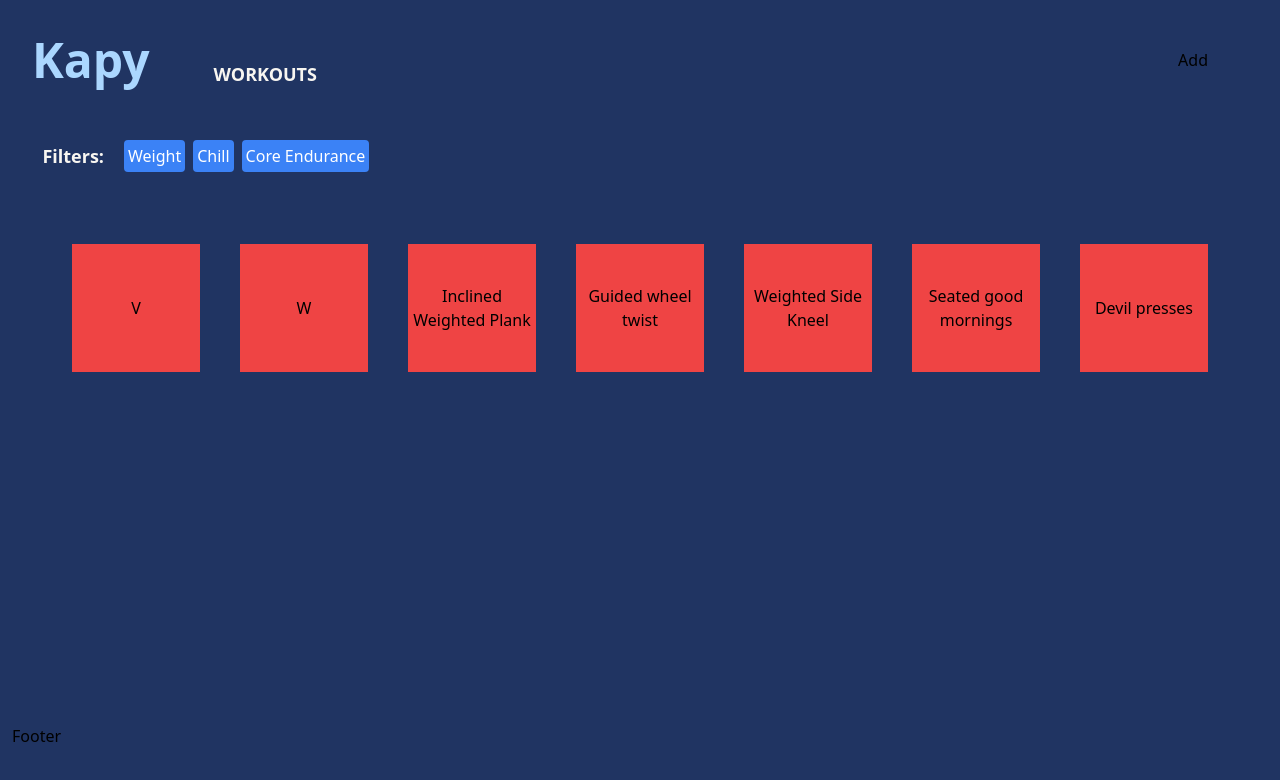
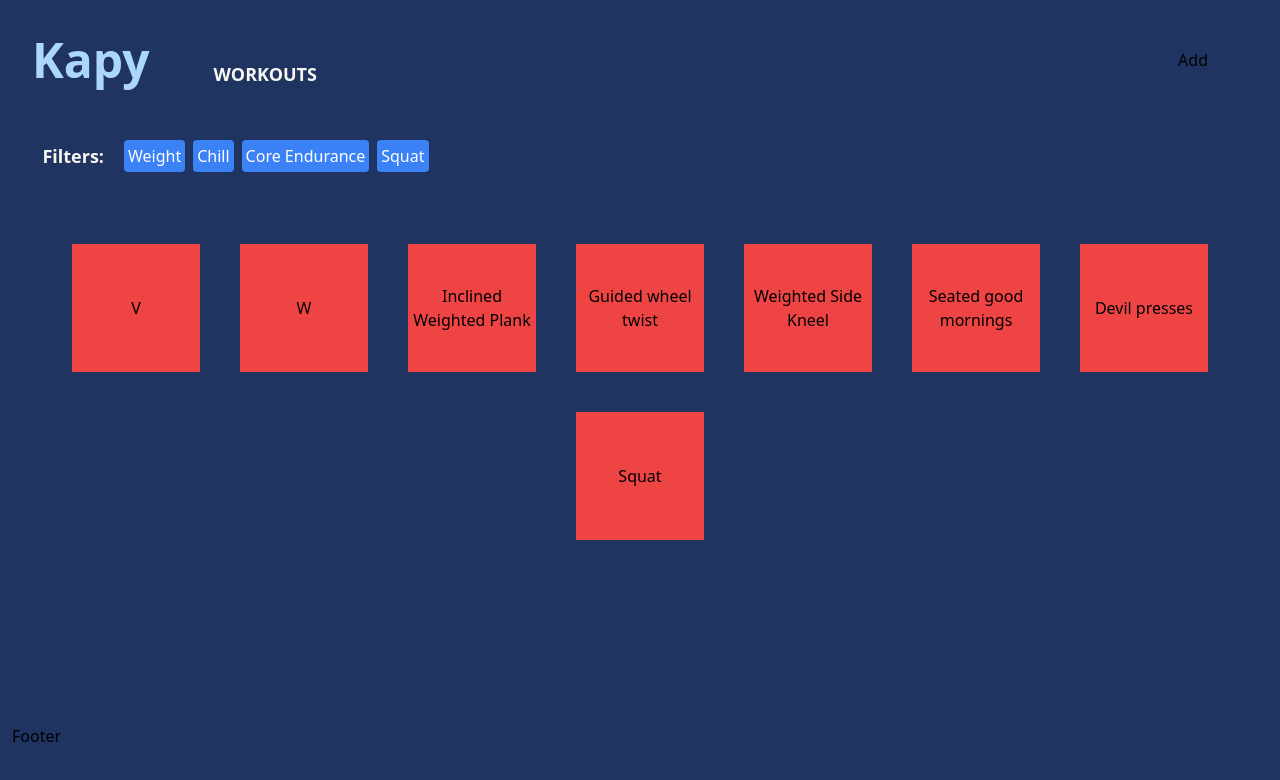
Before and after one commit to zcemckl/Kapy, a React (Vite) app in the folder kapy.client/: page / in a window 1280 px wide. Both pictures are taken after a click on the button "Workouts". Shown: the top 780 px of the page. Built offline with nearby package versions, Linux system fonts and the light colour scheme.

Commit message:
change interface names

```diff
--- a/kapy.client/src/App.tsx
+++ b/kapy.client/src/App.tsx
@@ -4,20 +4,20 @@ import WorkoutsPage, { WorkoutsLayout } from './pages/WorkoutsPage';
 import WorkoutPage, { WorkoutLayout } from './pages/WorkoutPage';
 import ErrorPage from './pages/ErrorPage';
 import Layout from './components/Layout';
-import { DefaultWorkout, Workout } from './classes/Workout.ts';
+import { DefaultWorkout, IWorkout } from './classes/Workout.ts';
 
-const sampleWorkouts: Workout[] = [
+const sampleWorkouts: IWorkout[] = [
     {
         "id": 1,
         "name": "V",
         "description": "V",
         "notes": [{
-            id: 0,
+            id: 1,
             content: "",
             width: 100,
             height: 100
         }, {
-            id: 0,
+            id: 2,
             content: "",
             width: 100,
             height: 100
@@ -29,12 +29,12 @@ const sampleWorkouts: Workout[] = [
         "name": "W",
         "description": "W",
         "notes": [{
-            id: 0,
+            id: 3,
             content: "",
             width: 100,
             height: 100
         }, {
-            id: 0,
+            id: 4,
             content: "",
             width: 100,
             height: 100
@@ -46,22 +46,22 @@ const sampleWorkouts: Workout[] = [
         "name": "Inclined Weighted Plank",
         "description": "Curl a dumbell while in inclined elbow plank position with legs spread",
         "notes": [{
-            id: 0,
+            id: 5,
             content: "Focus on the core balance",
             width: 100,
             height: 100
         }, {
-            id: 0,
+            id: 6,
             content: "Don't focus on the curl",
             width: 100,
             height: 100
         }, {
-            id: 0,
+            id: 7,
             content: "Keep core tight, not slack",
             width: 100,
             height: 100
         }, {
-            id: 0,
+            id: 8,
             content: "Slightly bend legs",
             width: 100,
             height: 100
@@ -73,17 +73,17 @@ const sampleWorkouts: Workout[] = [
         "name": "Guided wheel twist",
         "description": "Using elevated dumbell as a guide, twist body to feel it between the legs",
         "notes": [{
-            id: 0,
+            id: 9,
             content: "Start with hinge position",
             width: 100,
             height: 100
         }, {
-            id: 0,
+            id: 10,
             content: "lifting leg should be lifted further",
             width: 100,
             height: 100
         }, {
-            id: 0,
+            id: 11,
             content: "twist slowly",
             width: 100,
             height: 100
@@ -95,32 +95,32 @@ const sampleWorkouts: Workout[] = [
         "name": "Weighted Side Kneel",
         "description": "Kneel on one foot while holding a dumbbell and lean into direction of the foot",
         "notes": [{
-            id: 0,
+            id: 12,
             content: "leg should starting at 90deg",
             width: 100,
             height: 100
         }, {
-            id: 0,
+            id: 13,
             content: "dumbbell should be held horizontal",
             width: 100,
             height: 100
         }, {
-            id: 0,
+            id: 14,
             content: "use cusion on kneeling knee",
             width: 100,
             height: 100
         }, {
-            id: 0,
+            id: 15,
             content: "hip should be following motion",
             width: 100,
             height: 100
         }, {
-            id: 0,
+            id: 16,
             content: "upperbody should not 'lead' hip motion",
             width: 100,
             height: 100
         }, {
-            id: 0,
+            id: 17,
             content: "hip, knee and body motion should be in line with foot",
             width: 100,
             height: 100
@@ -132,22 +132,22 @@ const sampleWorkouts: Workout[] = [
         "name": "Seated good mornings",
         "description": "Lean forward with straight back",
         "notes": [{
-            id: 0,
+            id: 18,
             content: "don't arch back",
             width: 100,
             height: 100
         }, {
-            id: 0,
+            id: 19,
             content: "don't worry about butt leaving seat",
             width: 100,
             height: 100
         }, {
-            id: 0,
+            id: 20,
             content: "Hold single weight with clasped hands between thumb and index",
             width: 100,
             height: 100
         }, {
-            id: 0,
+            id: 21,
             content: "should feel a stretch up the spine",
             width: 100,
             height: 100
@@ -159,19 +159,41 @@ const sampleWorkouts: Workout[] = [
         "name": "Devil presses",
         "description": "burpees with weights",
         "notes": [{
-            id: 0,
+            id: 22,
             content: "Make sure arms align with legs when rising",
             width: 100,
             height: 100
         }],
         "hashtags": ["Core Endurance"]
+    },
+    {
+        "id": 8,
+        "name": "Squat",
+        "description": "squat",
+        "notes": [{
+            id: 23,
+            content: "Elbows below bar",
+            width: 100,
+            height: 100
+        }, {
+            id: 24,
+            content: "Legs shouldnt cave inwards",
+            width: 100,
+            height: 100
+        }, {
+            id: 25,
+            content: "Legs should be hip width and kept loose",
+            width: 100,
+            height: 100
+        }],
+        "hashtags": ["Squat"]
     }
 ];
 
 function App() {
     const [page, setPage] = useState('home');
-    const [workouts, setWorkouts] = useState<Workout[]>(sampleWorkouts);
-    const [workout, setWorkout] = useState<Workout>(DefaultWorkout());
+    const [workouts, setWorkouts] = useState<IWorkout[]>(sampleWorkouts);
+    const [workout, setWorkout] = useState<IWorkout>(DefaultWorkout());
     const [workoutPageMode, setWorkoutPageMode] = useState('read');
 
     if (page == 'home') {
--- a/kapy.client/src/components/Layout.tsx
+++ b/kapy.client/src/components/Layout.tsx
@@ -1,11 +1,11 @@
-interface LayoutProps {
+interface ILayoutProps {
     setPage: (page: string) => void;
     currentPage: string;
     currentPageButtons: React.ReactNode;
     children?: React.ReactNode;
 }
 
-function Layout({ setPage, currentPage, currentPageButtons, children }: LayoutProps) {
+function Layout({ setPage, currentPage, currentPageButtons, children }: ILayoutProps) {
     var parentPage = 'error'
     switch (currentPage) {
         case 'workout':
--- a/kapy.client/src/pages/HomePage.tsx
+++ b/kapy.client/src/pages/HomePage.tsx
@@ -1,8 +1,8 @@
-interface HomeProps {
+interface IHomeProps {
     setPage: (page: string) => void;
 }
 
-function HomePage({ setPage }: HomeProps) {
+function HomePage({ setPage }: IHomeProps) {
     return (
         <div className="flex flex-col justify-center items-center w-svw h-svh space-y-14">
             <h1 className="font-sans text-7xl font-extrabold"
--- a/kapy.client/src/pages/WorkoutsPage.tsx
+++ b/kapy.client/src/pages/WorkoutsPage.tsx
@@ -1,30 +1,30 @@
 import 'simplebar';
 import 'simplebar/dist/simplebar.css';
 import ResizeObserver from 'resize-observer-polyfill';
-import { DefaultWorkout, Workout } from '../classes/Workout.ts';
+import { DefaultWorkout, IWorkout } from '../classes/Workout.ts';
 
 window.ResizeObserver = ResizeObserver;
 
-interface WorkoutsPageProps {
-    workouts: Workout[];
+interface IWorkoutsPageProps {
+    workouts: IWorkout[];
     setPage: (page: string) => void;
-    setWorkout: (workout: Workout) => void;
-    setWorkouts: (workouts: Workout[]) => void;
+    setWorkout: (workout: IWorkout) => void;
+    setWorkouts: (workouts: IWorkout[]) => void;
 }
 
-interface WorkoutsLayoutProps {
+interface IWorkoutsLayoutProps {
     setPage: (page: string) => void;
-    setWorkout: (workout: Workout) => void;
+    setWorkout: (workout: IWorkout) => void;
 }
 
-function WorkoutsPage({ workouts, setPage, setWorkout,setWorkouts }: WorkoutsPageProps) {
+function WorkoutsPage({ workouts, setPage, setWorkout,setWorkouts }: IWorkoutsPageProps) {
     if (false) {
         setPage('workout');
         setWorkout(DefaultWorkout());
         setWorkouts([DefaultWorkout()]);
     }
 
-    function handleClick(workout:Workout) {
+    function handleClick(workout:IWorkout) {
         setPage('workout');
         setWorkout(workout);
     }
@@ -53,7 +53,7 @@ function WorkoutsPage({ workouts, setPage, setWorkout,setWorkouts }: WorkoutsPag
     );
 }
 
-export function WorkoutsLayout({ setPage, setWorkout }: WorkoutsLayoutProps) {
+export function WorkoutsLayout({ setPage, setWorkout }: IWorkoutsLayoutProps) {
     function handleClick() {
         setPage('workout');
         setWorkout(DefaultWorkout());
```
Also changed, not shown: kapy.client/src/classes/Workout.ts (+4 -4 lines), kapy.client/src/pages/WorkoutPage.tsx (+7 -7 lines).
